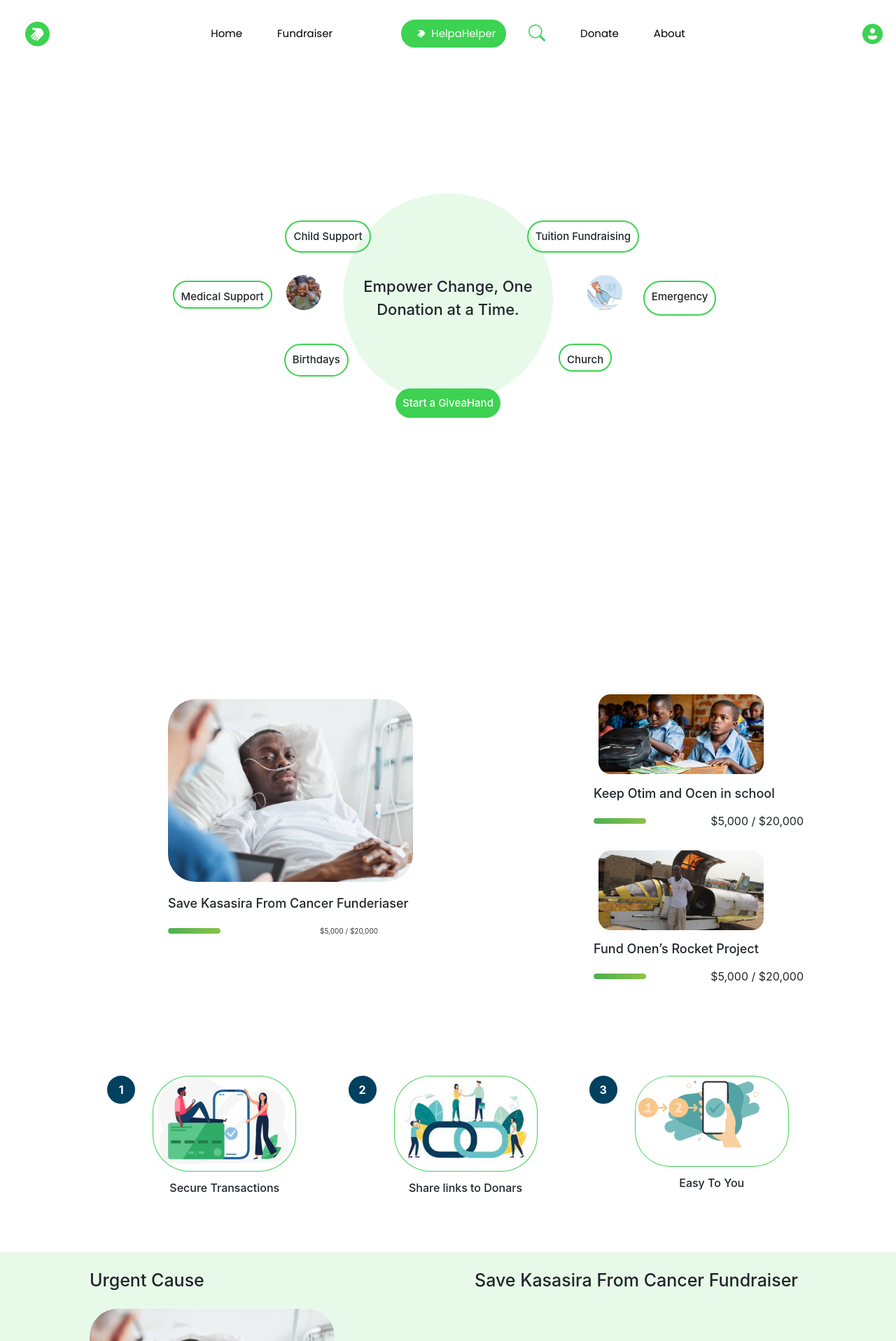
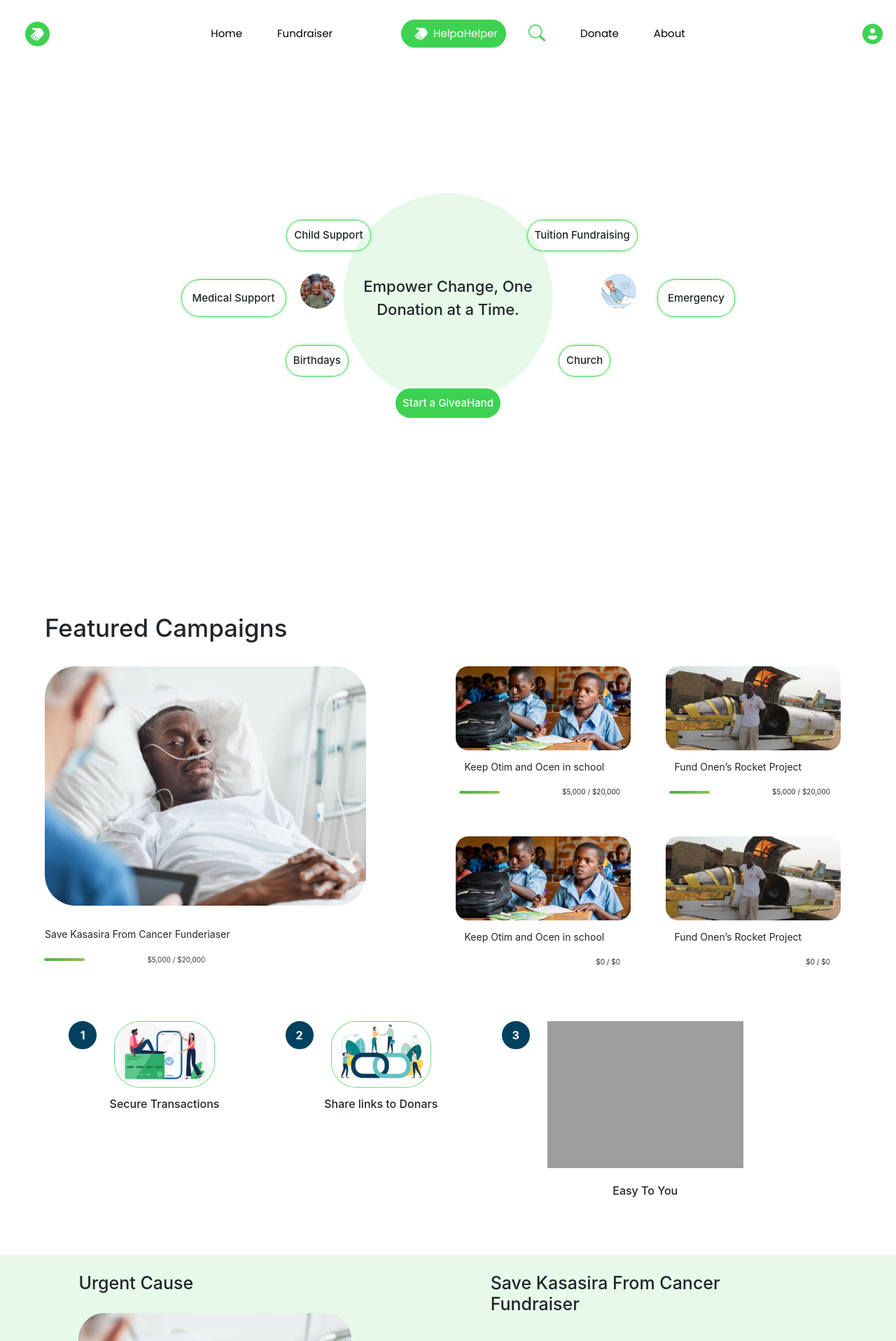
Before and after one commit to Aber-Racheal/help-a-hand-fundraising-platform, a PHP site: page / in a window 1280 px wide. Shown: the top 1916 px of the page at 70% size. Run offline with PHP 8.4, Linux system fonts and the light colour scheme; grey boxes are pictures that could not be loaded.

Commit message:
merged home page changes to the main

```diff
--- a/assets/css/main.css
+++ b/assets/css/main.css
@@ -75,8 +75,7 @@ margin-left: 20px
 
 
 #logo-in-nav-helper{
-    width: 15%;
-    margin: 3%;
+    width: 25%;
 }
 
 
@@ -198,7 +197,7 @@ justify-content: center;
 }
 
 .fundraising-ideas-divs{
-    border: #3DD251 2px solid;
+    border: #3DD251 1px solid;
     width: auto;
     height: auto;
     font-size: 15px;
@@ -206,6 +205,14 @@ justify-content: center;
     text-wrap: nowrap;
     padding:10px;
 }
+
+
+.fundraise-items-on-focus{
+    outline: none;
+    border-color: #3DD251;
+    box-shadow: 0 0 5px rgba(61, 210, 81, 0.5);
+}
+
 
 #child-support-and-fundraising-container{
     gap: 223px;
@@ -221,20 +228,18 @@ gap: 30px;
 }
 
 #medical-support{
-    border: #3DD251 2px solid;
+    border: #3DD251 1px solid;
     width: auto;
-    height: 40px;
     font-size: 15x;
-    border-radius: 25px;
+    border-radius:80px;
     text-wrap: nowrap;
-    padding:10px;
+    padding:15px;
     margin-right: 10px;
 }
 
 #church{
-    border: #3DD251 2px solid;
+    border: #3DD251 1px solid;
     width: auto;
-    height: 40px;
     font-size: 15x;
     border-radius: 25px;
     text-wrap: nowrap;
@@ -251,7 +256,7 @@ gap: 30px;
 
 }
 #emergency {
-   margin-right: 10px;
+  padding: 10%;
   }
 
 #medical-support-and-church-container{
@@ -265,7 +270,7 @@ align-items: center;
     gap: 300px;
 }
 
-/* End od empower section */
+/* End of empower section */
 
 
 
@@ -273,28 +278,30 @@ align-items: center;
 .fund-raise{
     display: flex;
     flex-direction: row;
-    justify-content: center;
-    align-items: center;
-    gap: 200px;
-    padding: 0%;
-    top: 0%;
+    justify-items: center;
+    padding: 0% 0 0 5%;
+}
+
+#featured-campaigns{
+    padding: 0% 0 2% 5%;
+    font-size: 35px;
 }
 
 .progress-container {
     display: flex;
     align-items: center;
     justify-content: space-between;
-    width: 300px;
+    width: 230px;
     border-radius: 10px;
     margin-bottom: 10px;
+    margin-left: -3%;
     overflow: hidden;
     position: relative;
     height: 20px; /* Adjusted height for better appearance */
-
 }
 
 .progress-bar {
-    height: 8px;
+    height: 4px;
     width: 0%;
     background: linear-gradient(90deg, #4caf50, #8bc34a);
     transition: width 0.3s;
@@ -305,7 +312,7 @@ align-items: center;
     position: absolute;
     right: 10px;
     top: 5px;
-    font-size: 14px;
+    font-size: 10px;
     color: #555;
 }
 
@@ -317,39 +324,40 @@ align-items: center;
 }
 
 
-#kasasira {
-width: 350px;
-height: 350pxpx;
-border-radius: 40px;
+.progress-info{
+    font-size: 10px;
 }
 
-.school-and-rocket-project{
+#small-projects-container{
 display: flex;
 flex-direction: column;
-    gap: 10px;
-    padding: 5%;
-    margin-top: 4%;
+gap: 43px;
+}
+
+#kasasira {
+width: 75%;
+border-radius: 5px;
 }
 
 
+#kasasira-progress-container{
+    margin-left: -0.1%;
+}
 .school-and-rocket-project{
+    display: flex;
+    flex-direction: row;
+    gap: 50px;
     width: 250px;
-height: 250pxpx;
+    margin-left: -5%;
 }
 
 .fund-raise p{
 text-wrap: nowrap;
-font-size: 18px;
-font-weight: 500;
+font-size: 14px;
+font-weight: 400;
 margin-top: 5%;
 text-align: left;
 }
-
-
-
-
-
-
 
 
 
@@ -392,27 +400,17 @@ height: 40px;
     flex-direction: column;
 }
 
+.transactions-donars-easy{
+    width: 70%;
+}
 
 .paragrapghs{
 margin-top: 5%;
 font-weight: 500;
 text-align: center;
+margin-left: -30%;
+padding: 0%;
 }
-
-#easy-to-you-img-div{
-border: 1.5px solid #3DD251;
-width: 220px;
-border-radius: 50px;
-height: 130px;
-}
-
-
-#easy-to-you-img{
-    border-radius: 50px;
-}
-
-
-
 
 /* Urgent Cause */
 #urgent-cause{
@@ -424,21 +422,39 @@ height: 130px;
 
 }
 
-
+#kasasira-urgent-cause{
+    padding: 0% 0% 0% -0.%;
+    width: 390px;
+    margin-left: -4%;
+}
 .urgent-cause-heading{
     font-size: 25px;
     padding-bottom: 5%;
+    margin-left: -4%;
 }
 
 #save-kasasira-paragraph{
     margin-top: 10%;
+    margin-left: -4%;
 }
 
 
 #progress-container{
     margin-top: 20%;
+    width: 100%;
 }
 
+
+#progress-info3{
+font-size: 15px;
+}
+
+
+
+#progress-bar3{
+height: 8px;
+width: 50%;
+}
 /* Start a campaign section */
 
 #start-campaign-section{
--- a/index.html
+++ b/index.html
@@ -44,23 +44,11 @@
   </head>
 
   <style>
-    /* Global Reset for all elements */
     * {
       margin: 0;
       padding: 0;
       box-sizing: border-box;
     }
-
-
-section {
-  margin-left: auto;
-  margin-right: auto;
-  padding-left: 20px;
-  padding-right: 20px;
-  max-width: 1200px;
-}
-
-
   </style>
   <body>
     <!-- Navigation Menu -->
@@ -87,7 +75,6 @@ section {
           </li>
           <li><i class="bi bi-search" id="search-icon"></i></li>
 
-
           <li><a href="">Donate</a></li>
           <li><a href="">About</a></li>
         </ul>
@@ -100,7 +87,6 @@ section {
         />
       </a>
     </nav>
-
 
     <div>
       <input
@@ -125,10 +111,16 @@ section {
               id="child-support-and-fundraising-container"
               class="fundraising-ideas-container"
             >
-              <div id="child-support" class="fundraising-ideas-divs">
+              <div
+                id="child-support"
+                class="fundraising-ideas-divs fundraise-items-on-focus"
+              >
                 Child Support
               </div>
-              <div id="tuition-fundraising" class="fundraising-ideas-divs">
+              <div
+                id="tuition-fundraising"
+                class="fundraising-ideas-divs fundraise-items-on-focus"
+              >
                 Tuition Fundraising
               </div>
             </div>
@@ -138,7 +130,10 @@ section {
               class="fundraising-ideas-container"
             >
               <div class="medical-support-and-church">
-                <div id="medical-support" class="fundraising-ideas-divs">
+                <div
+                  id="medical-support"
+                  class="fundraising-ideas-divs fundraise-items-on-focus"
+                >
                   Medical Support
                 </div>
                 <img
@@ -153,8 +148,12 @@ section {
                   alt="Church"
                   class="medical-church-img"
                 />
-                <div id="emergency" class="fundraising-ideas-divs">Emergency</div>
-
+                <div
+                  id="emergency"
+                  class="fundraising-ideas-divs fundraise-items-on-focus"
+                >
+                  Emergency
+                </div>
               </div>
             </div>
 
@@ -162,8 +161,18 @@ section {
               id="birthdays-and-emergency-container"
               class="fundraising-ideas-container"
             >
-              <div id="birthdays" class="fundraising-ideas-divs">Birthdays</div>
-              <div id="church" class="fundraising-ideas-divs">Church</div>
+              <div
+                id="birthdays"
+                class="fundraising-ideas-divs fundraise-items-on-focus"
+              >
+                Birthdays
+              </div>
+              <div
+                id="church"
+                class="fundraising-ideas-divs fundraise-items-on-focus"
+              >
+                Church
+              </div>
             </div>
           </div>
         </div>
@@ -173,15 +182,47 @@ section {
     <!-- Fundraise for kasasi -->
 
     <section>
+      <h1 id="featured-campaigns">Featured Campaigns</h1>
       <div class="fund-raise">
         <div class="kasasira">
           <img id="kasasira" src="assets\img\kasasira.png" alt="Kasasira" />
           <p>Save Kasasira From Cancer Funderiaser</p>
 
-          <div class="progress-container">
+          <div class="progress-container" id="kasasira-progress-container">
             <div class="progress-bar" id="progress-bar"></div>
             <span class="goal-label" id="goal-label"></span>
-            <div id="progress-info">$0 / $0</div>
+            <div id="progress-info" class="progress-info">$0 / $0</div>
+          </div>
+        </div>
+        <div id="small-projects-container">
+          <div class="school-and-rocket-project">
+            <div class="school">
+              <img
+                src="assets\img\Children studying at Mantapala refugee settlement, in northern Zambia  1.png"
+                alt="Keep Children in School"
+                class="school-and-rocket-project"
+              />
+              <p>Keep Otim and Ocen in school</p>
+              <div class="progress-container">
+                <div class="progress-bar" id="progress-bar1"></div>
+                <span class="goal-label" id="goal-label"></span>
+                <div id="progress-info1" class="progress-info">$0 / $0</div>
+              </div>
+            </div>
+
+            <div class="rocket-project">
+              <img
+                src="assets\img\rocket.png"
+                alt="Onen's Rocket Project"
+                class="school-and-rocket-project"
+              />
+              <p>Fund Onen’s Rocket Project</p>
+
+              <div class="progress-container">
+                <div class="progress-bar" id="progress-bar2"></div>
+                <span class="goal-label" id="goal-label"></span>
+                <div id="progress-info2" class="progress-info">$0 / $0</div>
+              </div>
             </div>
           </div>
 
@@ -196,7 +237,7 @@ section {
               <div class="progress-container">
                 <div class="progress-bar" id="progress-bar1"></div>
                 <span class="goal-label" id="goal-label"></span>
-              <div id="progress-info1">$0 / $0</div>
+                <div id="progress-info1" class="progress-info">$0 / $0</div>
               </div>
             </div>
 
@@ -211,7 +252,8 @@ section {
               <div class="progress-container">
                 <div class="progress-bar" id="progress-bar2"></div>
                 <span class="goal-label" id="goal-label"></span>
-              <div id="progress-info2">$0 / $0</div>
+                <div id="progress-info2" class="progress-info">$0 / $0</div>
+              </div>
             </div>
           </div>
         </div>
@@ -224,7 +266,11 @@ section {
           <button class="number-btn">1</button>
         </div>
         <div class="picture-and-paragraph">
-          <img src="assets\img\secure.png" alt="Secure Transactions" />
+          <img
+            src="assets\img\secure.png"
+            alt="Secure Transactions"
+            class="transactions-donars-easy"
+          />
           <p class="paragrapghs">Secure Transactions</p>
         </div>
       </div>
@@ -237,6 +283,7 @@ section {
           <img
             src="assets\img\shareLinkToDonars.png"
             alt="Share links to Donars"
+            class="transactions-donars-easy"
           />
           <p class="paragrapghs">Share links to Donars</p>
         </div>
@@ -247,11 +294,11 @@ section {
           <button class="number-btn">3</button>
         </div>
         <div>
-          <div id="easy-to-you-img-div">
+          <div>
             <img
-              src="assets\img\easy.png"
+              src="help-a-helper-website\assets\img\easy-to-you.png"
               alt="Easy To Share"
-              id="easy-to-you-img"
+              class="transactions-donars-easy"
             />
           </div>
           <p class="paragrapghs">Easy To You</p>
@@ -263,7 +310,7 @@ section {
       <div>
         <h1 class="urgent-cause-heading">Urgent Cause</h1>
         <img
-          id="kasasira"
+          id="kasasira-urgent-cause"
           src="assets\img\kasasira.png"
           alt="kasasira's picture"
         />
@@ -281,7 +328,7 @@ section {
         <div class="progress-container" id="progress-container">
           <div class="progress-bar" id="progress-bar3"></div>
           <span class="goal-label" id="goal-label"></span>
-          <div id="progress-info3">$0 / $0</div>
+          <div id="progress-info3" class="progress-info">$0 / $0</div>
         </div>
       </div>
     </div>
@@ -455,7 +502,6 @@ section {
         }
       });
 
-
       // Add class to start animation when element is in view
       document.addEventListener("DOMContentLoaded", () => {
         const elements = document.querySelectorAll(".fundraising-ideas-divs");
@@ -473,7 +519,6 @@ section {
 
         elements.forEach((el) => observer.observe(el));
       });
-
     </script>
   </body>
 </html>
```
Lines whose indentation alone changed are shown as unchanged.
